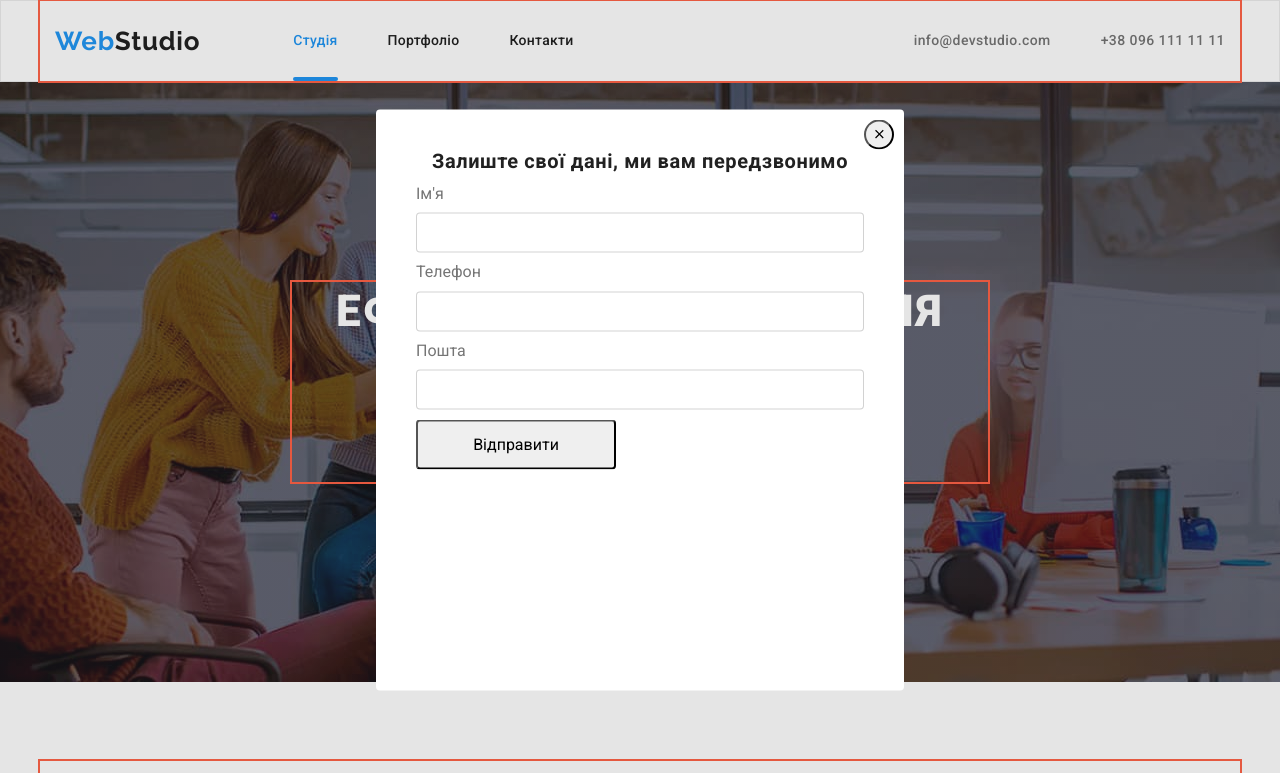
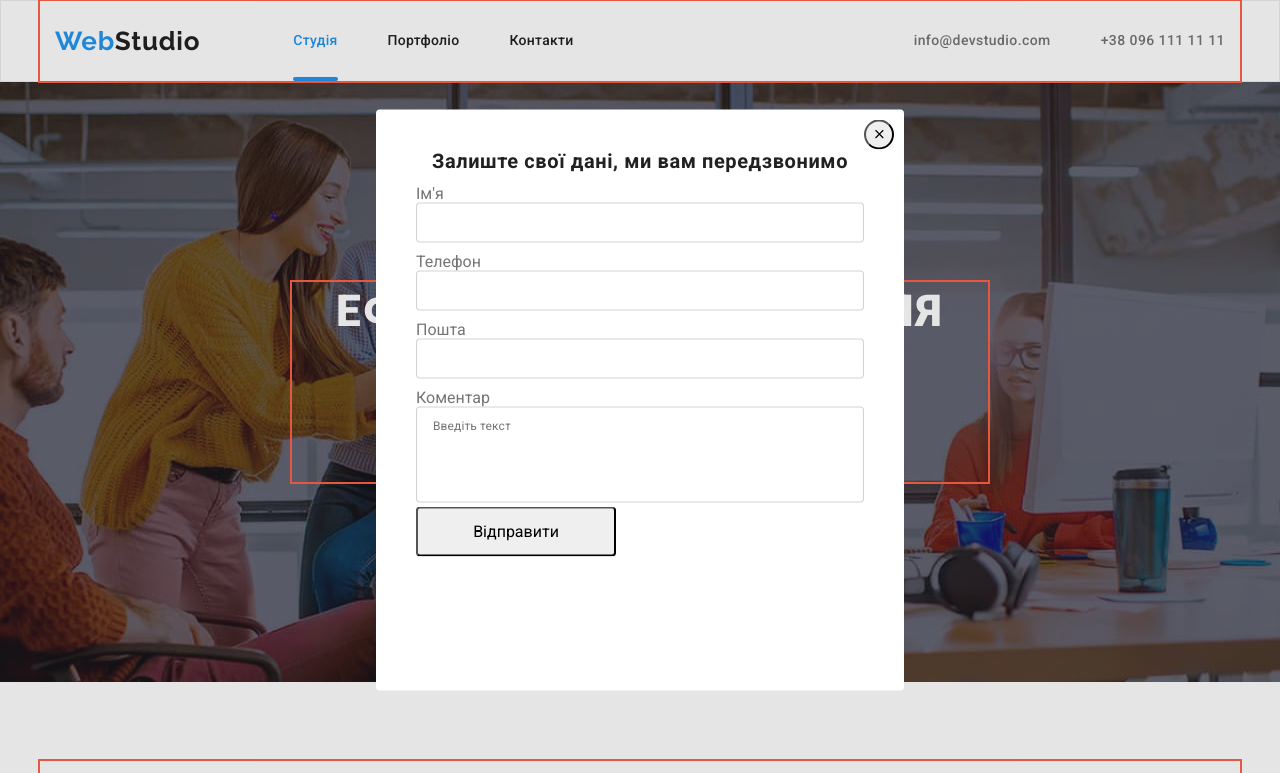
Before and after one commit to TetianaKokoilo/goit-markup-hw-06, a plain HTML site: page index.html in a window 1280 px wide. Both pictures are taken after a click on the button "Замовити послугу". Shown: the top 773 px of the page. Drawn offline with nearby package versions, Linux system fonts and the light colour scheme.

Commit message:
add textaria for form

```diff
--- a/css/styles.css
+++ b/css/styles.css
@@ -783,6 +783,21 @@ img {
   border-radius: 4px;
 }
 .modal-label {
+  width: 100%;
+  height: 14px;
   display: block;
-  margin-bottom: 10px;
+  margin-bottom: 4px;
 }
+.modal-text {
+  width: 100%;
+  height: 96px;
+  font-size: 12px;
+  line-height: 1.16;
+  letter-spacing: 0.01em;
+
+  color: rgba(117, 117, 117, 0.5);
+  padding: 12px 16px;
+  border: 1px solid rgba(33, 33, 33, 0.2);
+  border-radius: 4px;
+  resize: none;
+}
--- a/index.html
+++ b/index.html
@@ -428,6 +428,16 @@
             <label for="email" class="modal-label"> Пошта </label>
             <input type="email" name="email" class="modal-input" id="email" />
           </div>
+          <div class="field">
+            <label for="comment" class="modal-label"> Коментар </label>
+            <textarea
+              class="modal-text"
+              name="comment"
+              id="comment"
+              placeholder="Введіть текст"
+            ></textarea>
+          </div>
+
           <button type="submit" class="modal-button">Відправити</button>
         </form>
       </div>
```
